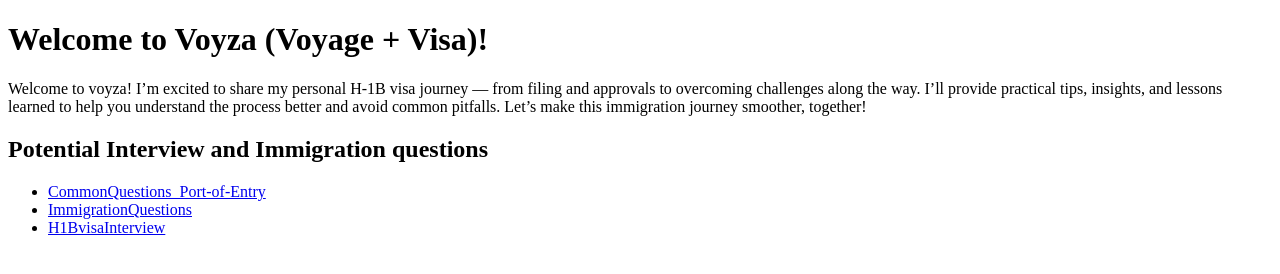
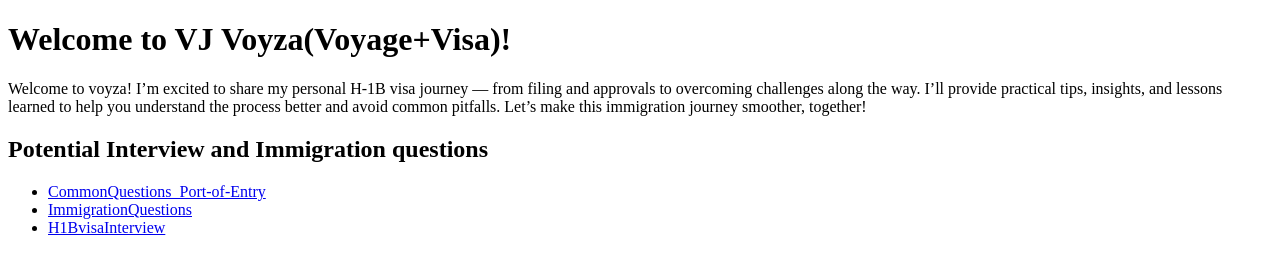
Before and after one commit to sunconquest/vjbits, a plain HTML site: page index.html in a window 1280 px wide. Drawn offline with Linux system fonts and the light colour scheme.

Commit message:
update vjbits to voyza

```diff
--- a/index.html
+++ b/index.html
@@ -1,10 +1,10 @@
 <!DOCTYPE html>
 <html>
 <head>
-    <title>Voyza (Voyage+Visa)</title>
+    <title>Voyza(Voyage+Visa)</title>
 </head>
 <body>
-    <h1>Welcome to Voyza (Voyage + Visa)!</h1>
+    <h1>Welcome to VJ Voyza(Voyage+Visa)!</h1>
     <p>Welcome to voyza! I’m excited to share my personal H-1B visa journey — from filing and approvals to overcoming challenges along the way. I’ll provide practical tips, insights, and lessons learned to help you understand the process better and avoid common pitfalls. Let’s make this immigration journey smoother, together!</p>
 
 <h2>Potential Interview and Immigration questions</h2>
```
